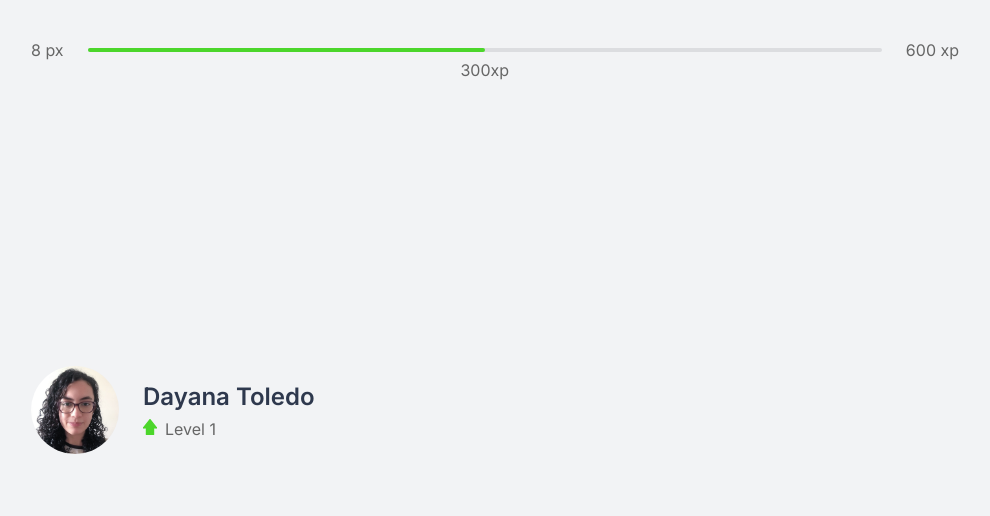
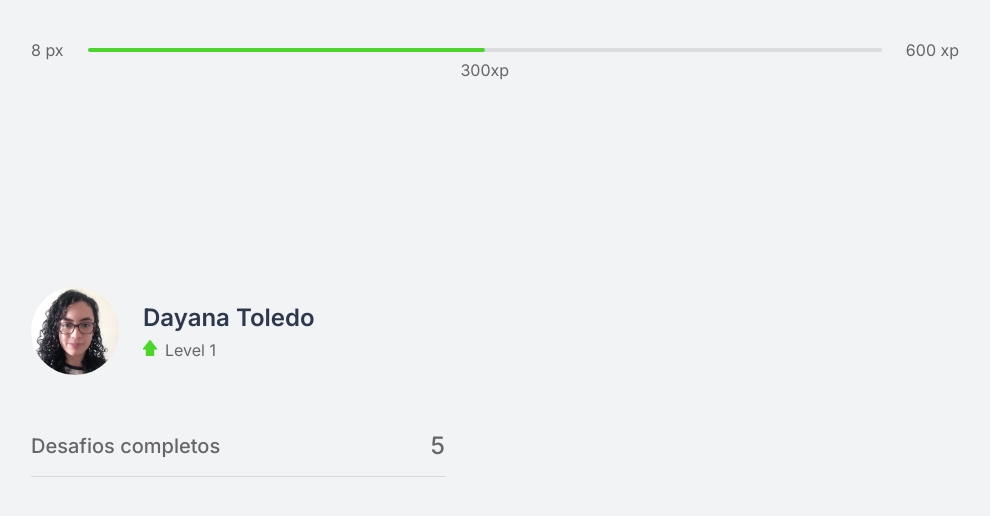
Before and after one commit to DayaToledo/NLW4-React, a Next.js app: page / in a window 1280 px wide. Shown: the top 516 px of the page, without its empty margins (145-1135 px from the left). Built offline with nearby package versions, Linux system fonts and the light colour scheme.

Commit message:
feat: add CompletedChallenges component

```diff
--- /dev/null
+++ b/src/components/CompletedChallenges.tsx
@@ -0,0 +1,10 @@
+import styles from '../styles/components/CompletedChallenges.module.css'
+
+export function CompletedChallenges(){
+    return (
+        <div className={styles.completedChallengesContainer}>
+            <span>Desafios completos</span>
+            <span>5</span>
+        </div>
+    );
+}
--- a/src/pages/index.tsx
+++ b/src/pages/index.tsx
@@ -1,4 +1,5 @@
 import Head from 'next/head';
+import { CompletedChallenges } from '../components/CompletedChallenges';
 import { ExperienceBar } from "../components/ExperienceBar";
 import { Profile } from '../components/Profile';
 
@@ -11,7 +12,7 @@
       <section>
         <div>
           <Profile/>
-
+          <CompletedChallenges/>
         </div>
         <div>
 
--- /dev/null
+++ b/src/styles/components/CompletedChallenges.module.css
@@ -0,0 +1,17 @@
+.completedChallengesContainer {
+    display: flex;
+    align-items: center;
+    justify-content: space-between;
+    margin: 3.5rem 0;
+    padding-bottom: 1rem;
+    border-bottom: 1px solid #D7D8DA;
+    font-weight: 500;
+}
+
+.completedChallengesContainer span:first-child {
+    font-size: 1.25rem;
+}
+
+.completedChallengesContainer span:last-child {
+    font-size: 1.5rem;
+}
```
